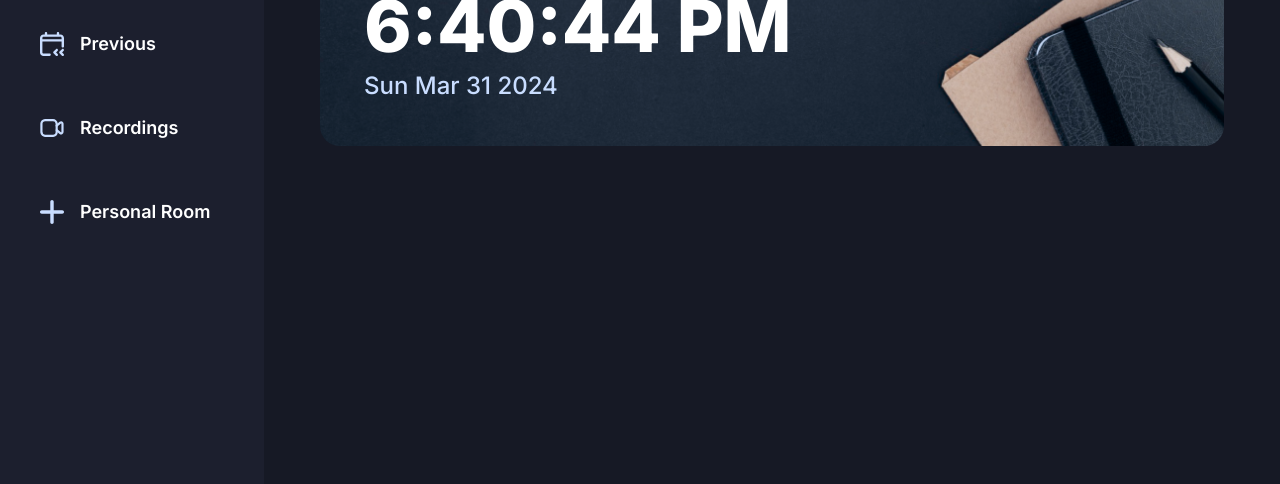
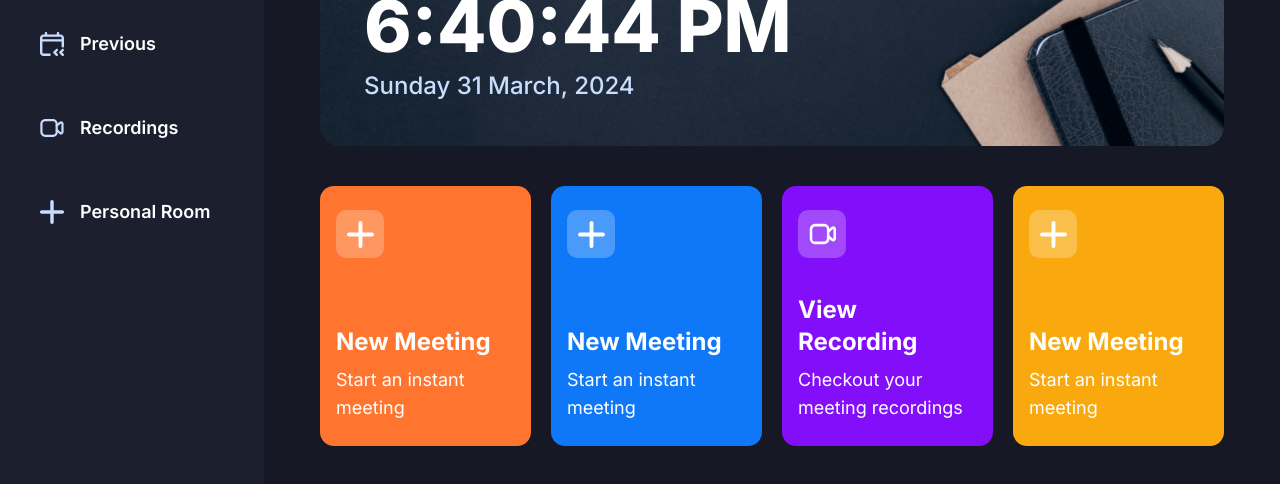
Before and after one commit to noothiakshith/Yoom, a Next.js app: page / in a window 1280 px wide. Shown: the part 266-750 px from the top of the page. Built offline with nearby package versions, Linux system fonts and the light colour scheme; no server answers.

Commit message:
Add MeetingTypeList component and update date format

```diff
--- a/app/(root)/(home)/page.tsx
+++ b/app/(root)/(home)/page.tsx
@@ -1,10 +1,11 @@
+import MeetingTypeList from '@/components/MeetingTypeList';
 import React from 'react';
 
 const Home = () => {
   const now = new Date();
   // Convert time to Indian time zone
   const time = now.toLocaleTimeString('en-US', { timeZone: 'Asia/Kolkata' });
-  const date = now.toDateString();
+  const date = (new Intl.DateTimeFormat('en-IN', { dateStyle: 'full' })).format(now);
   return (
     <section className='flex flex-col gap-10 size-full text-white'>
       <div className="h-[300px] w-full rounded-[20px] bg-hero bg-cover">
@@ -16,6 +17,7 @@ const Home = () => {
           </div>
         </div>
       </div>
+      <MeetingTypeList />
     </section>
   );
 };
--- /dev/null
+++ b/components/HomeCard.tsx
@@ -0,0 +1,36 @@
+'use client';
+
+import Image from 'next/image';
+
+import { cn } from '@/lib/utils';
+
+interface HomeCardProps {
+  className?: string;
+  img: string;
+  title: string;
+  description: string;
+  handleClick?: () => void;
+}
+
+const HomeCard = ({ className, img, title, description, handleClick }: HomeCardProps) => {
+  return (
+    <section
+      className={cn(
+        'bg-orange-1 px-4 py-6 flex flex-col justify-between w-full xl:max-w-[270px] min-h-[260px] rounded-[14px] cursor-pointer',
+        className
+      )}
+      onClick={handleClick}
+    >
+      <div className="flex-center glassmorphism size-12 rounded-[10px]">
+        <Image src={img} alt="meeting" width={27} height={27} />
+      </div>
+
+      <div className="flex flex-col gap-2">
+        <h1 className="text-2xl font-bold">{title}</h1>
+        <p className="text-lg font-normal">{description}</p>
+      </div>
+    </section>
+  );
+};
+
+export default HomeCard;
--- /dev/null
+++ b/components/MeetingTypeList.tsx
@@ -0,0 +1,44 @@
+"use client";
+import { useRouter } from "next/navigation";
+import HomeCard from "./HomeCard";
+import { useState } from 'react';
+
+
+const MeetingTypeList = () => {
+  const router = useRouter();
+  const [meeting, setMeeting] = useState<'isScheduleMeeting' | 'isJoiningMeeting' | 'isInstantMeeting' | undefined>();
+  return (
+    <section className="grid grid-cols-1 gap-5 md:grid-cols-2 xl:grid-cols-4">
+      <HomeCard
+        img="/icons/add-meeting.svg"
+        title="New Meeting"
+        description="Start an instant meeting"
+        handleClick={() => setMeeting('isJoiningMeeting')}
+        className="bg-orange-1"
+      />
+      <HomeCard
+        img="/icons/add-meeting.svg"
+        title="New Meeting"
+        description="Start an instant meeting"
+        handleClick={() => setMeeting('isScheduleMeeting')}
+        className="bg-blue-1"
+      />
+      <HomeCard
+        img="/icons/recordings.svg"
+        title="View Recording"
+        description="Checkout your meeting recordings"
+        handleClick={() => setMeeting('isJoiningMeeting')}
+        className="bg-purple-1"
+      />
+      <HomeCard
+        img="/icons/add-meeting.svg"
+        title="New Meeting"
+        description="Start an instant meeting"
+        handleClick={() => router.push('/recordings')} // Using router.push for navigation
+        className="bg-yellow-1"
+      />
+    </section>
+  );
+};
+
+export default MeetingTypeList;
--- a/tailwind.config.ts
+++ b/tailwind.config.ts
@@ -28,6 +28,15 @@ const config: Config = {
         },
         sky: {
           1: '#C9DDFF',
+        },
+        orange:{
+          1:'#FF742E',
+        },
+        purple: {
+          1: '#830EF9',
+        },
+        yellow: {
+          1: '#F9A90E',
         },
       },
       backgroundImage: {
```
